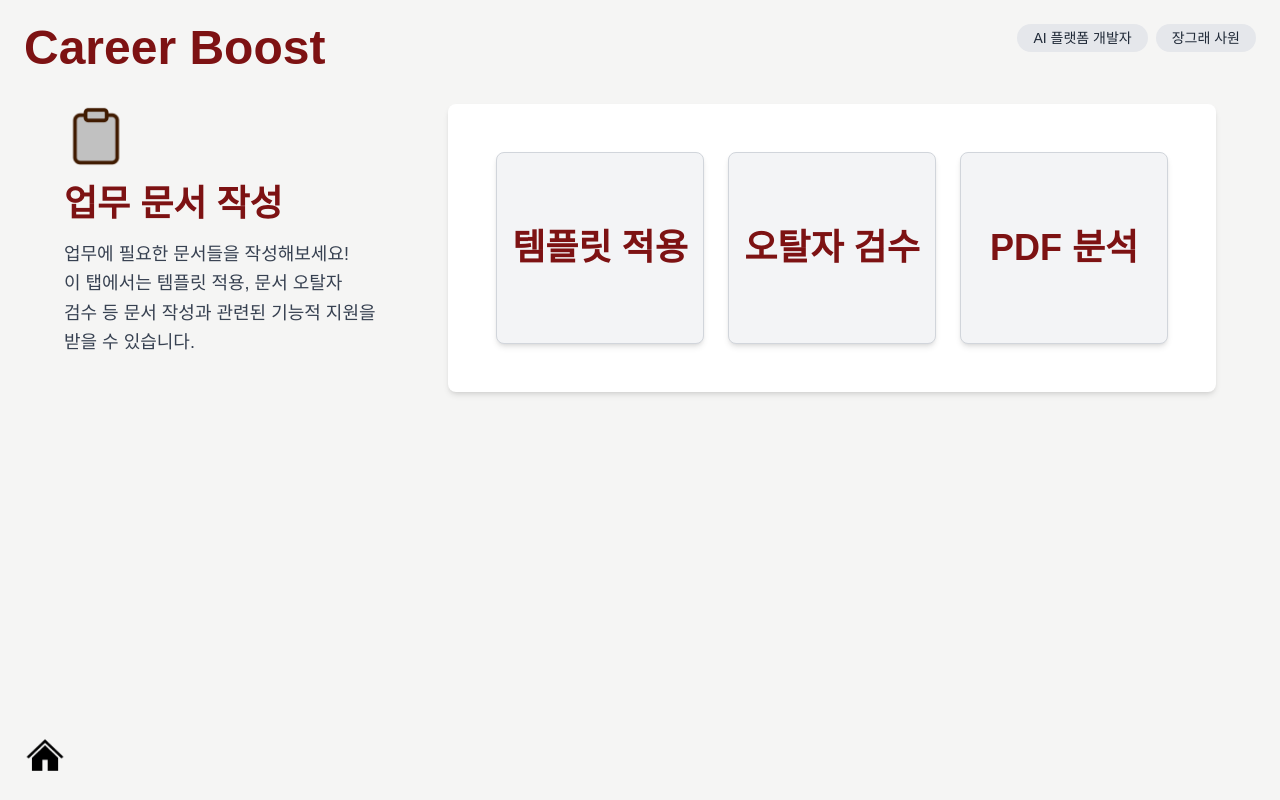
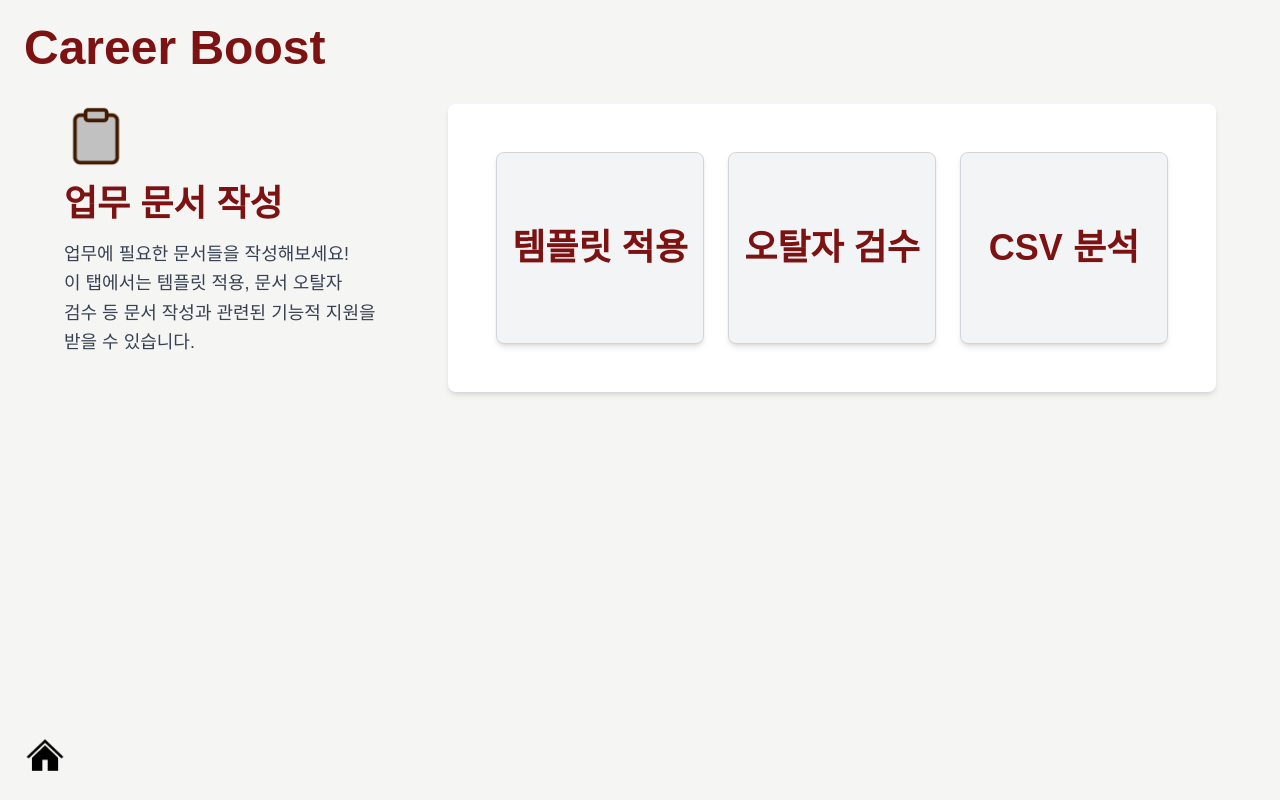
Before and after one commit to PITER-AI/CareerBoost-FE, a Next.js app in the folder careerboost/: page /textGenerator in a window 1280 px wide. Built offline with nearby package versions, Linux system fonts and the light colour scheme.

Commit message:
[FEX]: 불필요한 span 태그 삭제, 글자 수정

```diff
--- a/careerboost/app/myMento/page.tsx
+++ b/careerboost/app/myMento/page.tsx
@@ -10,15 +10,6 @@ export default function myMentoPage() {
       <header className="flex items-center mb-8 relative">
         <h1 className="text-5xl font-bold text-burgundy">Career Boost</h1>
 
-        {/* 오른쪽 상단 배치 */}
-        <div className="absolute top-0 right-0 flex space-x-2">
-          <span className="bg-gray-200 text-gray-800 px-4 py-1 rounded-full text-sm">
-            AI 플랫폼 개발자
-          </span>
-          <span className="bg-gray-200 text-gray-800 px-4 py-1 rounded-full text-sm">
-            장그래 사원
-          </span>
-        </div>
       </header>
 
       <div className="flex flex-col md:flex-row w-full max-w-6xl mx-auto">
--- a/careerboost/app/textChange/page.tsx
+++ b/careerboost/app/textChange/page.tsx
@@ -10,15 +10,6 @@ export default function TextChangePage() {
       <header className="flex items-center mb-8 relative">
         <h1 className="text-5xl font-bold text-burgundy">Career Boost</h1>
 
-        {/* 오른쪽 상단 배치 */}
-        <div className="absolute top-0 right-0 flex space-x-2">
-          <span className="bg-gray-200 text-gray-800 px-4 py-1 rounded-full text-sm">
-            AI 플랫폼 개발자
-          </span>
-          <span className="bg-gray-200 text-gray-800 px-4 py-1 rounded-full text-sm">
-            장그래 사원
-          </span>
-        </div>
       </header>
 
       <div className="flex flex-col md:flex-row w-full max-w-6xl mx-auto">
--- a/careerboost/app/textGenerator/page.tsx
+++ b/careerboost/app/textGenerator/page.tsx
@@ -10,15 +10,6 @@ export default function TextGeneratorPage() {
       <header className="flex items-center mb-8 relative">
         <h1 className="text-5xl font-bold text-burgundy">Career Boost</h1>
 
-        {/* 오른쪽 상단 배치 */}
-        <div className="absolute top-0 right-0 flex space-x-2">
-          <span className="bg-gray-200 text-gray-800 px-4 py-1 rounded-full text-sm">
-            AI 플랫폼 개발자
-          </span>
-          <span className="bg-gray-200 text-gray-800 px-4 py-1 rounded-full text-sm">
-            장그래 사원
-          </span>
-        </div>
       </header>
 
       <div className="flex flex-col md:flex-row w-full max-w-6xl mx-auto">
@@ -46,7 +37,7 @@ export default function TextGeneratorPage() {
           {[
             { label: "템플릿 적용", type: "reporttemplete" },
             { label: "오탈자 검수", type: "fixword" },
-            { label: "PDF 분석", type: "pdfanalysus" },
+            { label: "CSV 분석", type: "pdfanalysus" },
           ].map((button) => (
             <Link
               href={{
--- a/careerboost/app/workAndLow/page.tsx
+++ b/careerboost/app/workAndLow/page.tsx
@@ -10,15 +10,6 @@ export default function workAndLowPage() {
       <header className="flex items-center mb-8 relative">
         <h1 className="text-5xl font-bold text-burgundy">Career Boost</h1>
 
-        {/* 오른쪽 상단 배치 */}
-        <div className="absolute top-0 right-0 flex space-x-2">
-          <span className="bg-gray-200 text-gray-800 px-4 py-1 rounded-full text-sm">
-            AI 플랫폼 개발자
-          </span>
-          <span className="bg-gray-200 text-gray-800 px-4 py-1 rounded-full text-sm">
-            장그래 사원
-          </span>
-        </div>
       </header>
 
       <div className="flex flex-col md:flex-row w-full max-w-6xl mx-auto">
```
